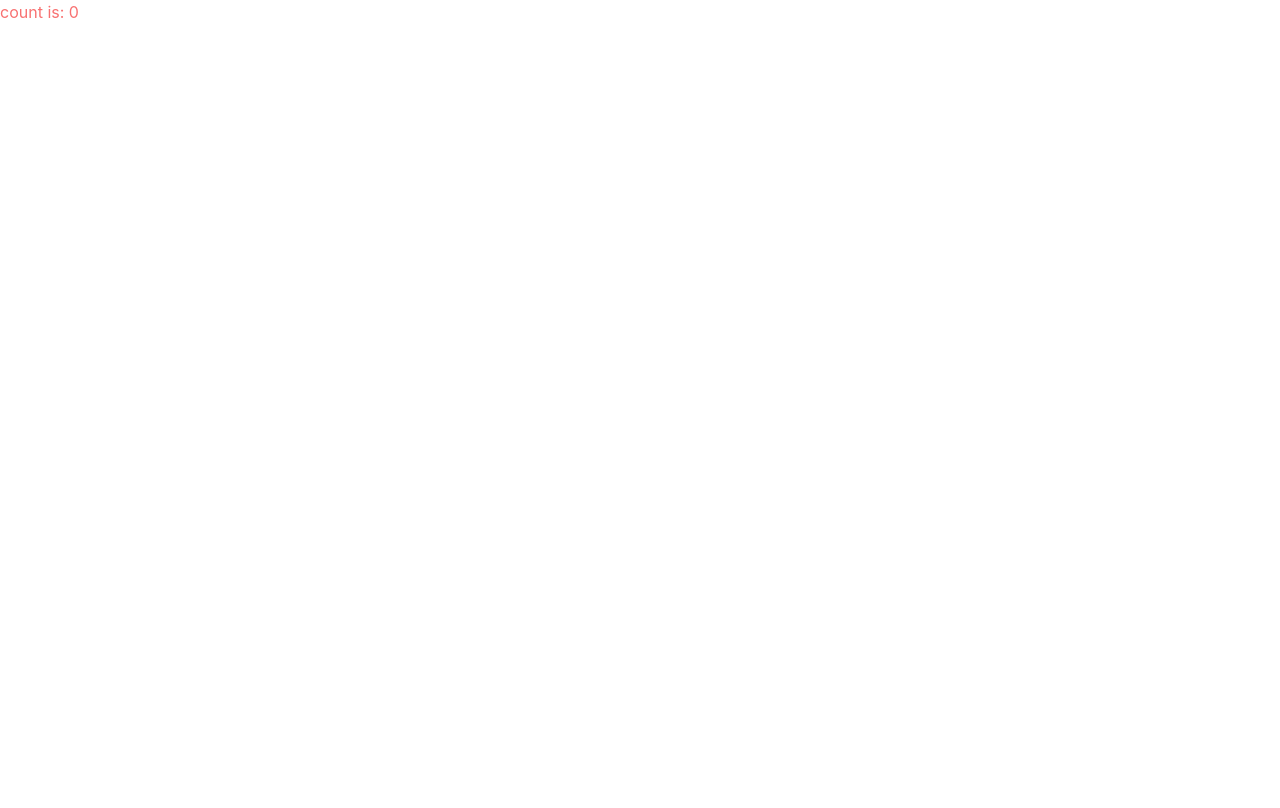
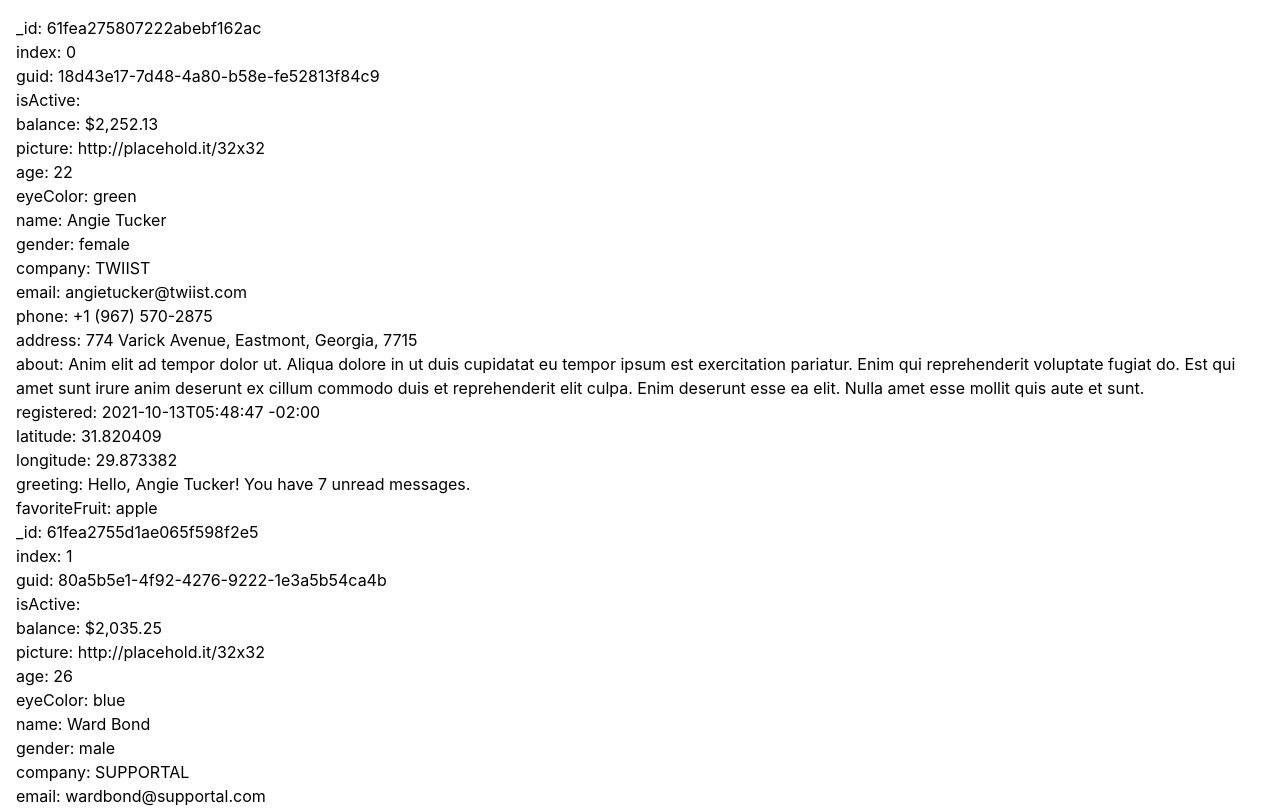
Before and after one commit to nono1013/random-json, a React (Vite) app: page / in a window 1280 px wide. Shown: the top 808 px of the page. Built offline with nearby package versions, Linux system fonts and the light colour scheme.

Commit message:
Dummy json and linter setup

```diff
--- a/src/App.tsx
+++ b/src/App.tsx
@@ -1,21 +1,34 @@
+/* eslint-disable react/no-array-index-key */
+
 import React, { useState } from 'react';
+import dummyJson from './dummy.json';
+
+type Json = Record<string, unknown>;
 
 function App() {
-	const [count, setCount] = useState(0);
+	const [dummy] = useState(dummyJson);
+	const isArray = (obj: unknown) => {
+		return Object.prototype.toString.call(obj) === '[object Array]';
+	};
 
 	return (
 		<div>
-			<header>
-				<p>
-					<button
-						className="text-red-400"
-						type="button"
-						onClick={() => setCount((count) => count + 1)}
-					>
-						count is: {count}
-					</button>
-				</p>
-			</header>
+			<main className="p-4">
+				{dummy.map((data: Json, i: number) => {
+					return (
+						<div key={`data-${i}`}>
+							{Object.keys(data).map((e: string) =>
+								(isArray(data[e]) || (
+									<p key={`dummy-${e.toString()}`}>
+										{e}
+										{': '}
+										{data[e]}
+									</p>
+								)))}
+						</div>
+					);
+				})}
+			</main>
 		</div>
 	);
 }
--- /dev/null
+++ b/src/dummy.json
@@ -0,0 +1,285 @@
+[
+	{
+		"_id": "61fea275807222abebf162ac",
+		"index": 0,
+		"guid": "18d43e17-7d48-4a80-b58e-fe52813f84c9",
+		"isActive": false,
+		"balance": "$2,252.13",
+		"picture": "http://placehold.it/32x32",
+		"age": 22,
+		"eyeColor": "green",
+		"name": "Angie Tucker",
+		"gender": "female",
+		"company": "TWIIST",
+		"email": "angietucker@twiist.com",
+		"phone": "+1 (967) 570-2875",
+		"address": "774 Varick Avenue, Eastmont, Georgia, 7715",
+		"about": "Anim elit ad tempor dolor ut. Aliqua dolore in ut duis cupidatat eu tempor ipsum est exercitation pariatur. Enim qui reprehenderit voluptate fugiat do. Est qui amet sunt irure anim deserunt ex cillum commodo duis et reprehenderit elit culpa. Enim deserunt esse ea elit. Nulla amet esse mollit quis aute et sunt.\r\n",
+		"registered": "2021-10-13T05:48:47 -02:00",
+		"latitude": 31.820409,
+		"longitude": 29.873382,
+		"tags": [
+			"ut",
+			"cillum",
+			"velit",
+			"excepteur",
+			"duis",
+			"aliquip",
+			"deserunt"
+		],
+		"friends": [
+			{
+				"id": 0,
+				"name": "Chelsea Snow"
+			},
+			{
+				"id": 1,
+				"name": "Richmond Levine"
+			},
+			{
+				"id": 2,
+				"name": "Jillian Garrett"
+			}
+		],
+		"greeting": "Hello, Angie Tucker! You have 7 unread messages.",
+		"favoriteFruit": "apple"
+	},
+	{
+		"_id": "61fea2755d1ae065f598f2e5",
+		"index": 1,
+		"guid": "80a5b5e1-4f92-4276-9222-1e3a5b54ca4b",
+		"isActive": false,
+		"balance": "$2,035.25",
+		"picture": "http://placehold.it/32x32",
+		"age": 26,
+		"eyeColor": "blue",
+		"name": "Ward Bond",
+		"gender": "male",
+		"company": "SUPPORTAL",
+		"email": "wardbond@supportal.com",
+		"phone": "+1 (860) 416-3710",
+		"address": "382 Hicks Street, Groton, American Samoa, 8550",
+		"about": "Reprehenderit excepteur sint sit veniam cupidatat proident sint dolor amet nisi cupidatat mollit. Sit id magna excepteur nisi nisi est proident aliqua minim. Magna est quis culpa quis labore culpa. Excepteur reprehenderit incididunt id esse aliqua tempor velit enim nostrud ullamco in do id in. Nulla dolor Lorem dolore veniam adipisicing dolore non laborum deserunt amet.\r\n",
+		"registered": "2015-03-21T06:40:40 -01:00",
+		"latitude": 62.062329,
+		"longitude": 78.409293,
+		"tags": [
+			"dolor",
+			"labore",
+			"culpa",
+			"non",
+			"adipisicing",
+			"tempor",
+			"laboris"
+		],
+		"friends": [
+			{
+				"id": 0,
+				"name": "Carissa Mcknight"
+			},
+			{
+				"id": 1,
+				"name": "Molina Hodges"
+			},
+			{
+				"id": 2,
+				"name": "Ann Hill"
+			}
+		],
+		"greeting": "Hello, Ward Bond! You have 5 unread messages.",
+		"favoriteFruit": "banana"
+	},
+	{
+		"_id": "61fea275d7a0413e19e73ecf",
+		"index": 2,
+		"guid": "73c06c54-e081-49de-acc7-17ac7d548fc9",
+		"isActive": true,
+		"balance": "$1,950.30",
+		"picture": "http://placehold.it/32x32",
+		"age": 33,
+		"eyeColor": "green",
+		"name": "Krystal Byrd",
+		"gender": "female",
+		"company": "IRACK",
+		"email": "krystalbyrd@irack.com",
+		"phone": "+1 (827) 461-3219",
+		"address": "561 Falmouth Street, Worcester, Vermont, 4065",
+		"about": "Dolor consectetur tempor aliqua excepteur tempor amet proident duis consequat do exercitation elit fugiat. Minim proident ad ad cupidatat et exercitation sint nisi. Voluptate consectetur qui dolor sint tempor nisi consectetur. Laboris elit nostrud eu commodo proident nostrud esse elit Lorem laboris aliqua mollit magna veniam.\r\n",
+		"registered": "2017-02-11T02:35:39 -01:00",
+		"latitude": 40.24236,
+		"longitude": -118.155543,
+		"tags": ["enim", "dolore", "et", "culpa", "ex", "consectetur", "Lorem"],
+		"friends": [
+			{
+				"id": 0,
+				"name": "Dodson Mcdowell"
+			},
+			{
+				"id": 1,
+				"name": "Wiley Richmond"
+			},
+			{
+				"id": 2,
+				"name": "Beverley Pena"
+			}
+		],
+		"greeting": "Hello, Krystal Byrd! You have 1 unread messages.",
+		"favoriteFruit": "apple"
+	},
+	{
+		"_id": "61fea2753cc9efdb09b1ea8d",
+		"index": 3,
+		"guid": "5237ad32-d1f3-4cd2-bb38-f01714e2f32c",
+		"isActive": true,
+		"balance": "$3,142.33",
+		"picture": "http://placehold.it/32x32",
+		"age": 30,
+		"eyeColor": "brown",
+		"name": "Bentley David",
+		"gender": "male",
+		"company": "COMVOY",
+		"email": "bentleydavid@comvoy.com",
+		"phone": "+1 (821) 431-3865",
+		"address": "260 Dunne Place, Kent, District Of Columbia, 691",
+		"about": "Culpa quis officia magna laboris consequat. Commodo est excepteur occaecat ex aliqua culpa sit dolore enim. Amet ex aliqua nulla Lorem cupidatat. Nulla labore aute dolore excepteur ut officia velit qui dolore nulla nulla non laboris. Occaecat fugiat mollit laborum ut dolore exercitation voluptate. Aliqua consequat irure eiusmod commodo laboris reprehenderit qui magna mollit adipisicing irure consectetur.\r\n",
+		"registered": "2017-04-15T11:05:06 -02:00",
+		"latitude": -55.816874,
+		"longitude": -107.042517,
+		"tags": ["do", "est", "in", "velit", "qui", "eu", "exercitation"],
+		"friends": [
+			{
+				"id": 0,
+				"name": "Jewel Mathis"
+			},
+			{
+				"id": 1,
+				"name": "Underwood Pollard"
+			},
+			{
+				"id": 2,
+				"name": "Travis Crane"
+			}
+		],
+		"greeting": "Hello, Bentley David! You have 6 unread messages.",
+		"favoriteFruit": "banana"
+	},
+	{
+		"_id": "61fea27569a38f415dabfa50",
+		"index": 4,
+		"guid": "5d3732e9-3739-4588-b9dd-7db7048075c5",
+		"isActive": true,
+		"balance": "$2,955.25",
+		"picture": "http://placehold.it/32x32",
+		"age": 33,
+		"eyeColor": "brown",
+		"name": "Lorene Goff",
+		"gender": "female",
+		"company": "AQUAFIRE",
+		"email": "lorenegoff@aquafire.com",
+		"phone": "+1 (875) 407-2039",
+		"address": "639 Dodworth Street, Stockdale, Idaho, 6929",
+		"about": "Lorem laboris anim non ex laborum irure veniam minim Lorem. Veniam excepteur adipisicing id nulla reprehenderit fugiat id proident. Esse excepteur voluptate dolor eu labore velit sunt reprehenderit deserunt Lorem velit duis. Sit excepteur ex eiusmod minim in anim quis sunt.\r\n",
+		"registered": "2020-02-18T03:25:11 -01:00",
+		"latitude": -13.328558,
+		"longitude": -157.234404,
+		"tags": ["eu", "nulla", "dolor", "dolor", "est", "ea", "elit"],
+		"friends": [
+			{
+				"id": 0,
+				"name": "Bonnie Gay"
+			},
+			{
+				"id": 1,
+				"name": "Carney Rogers"
+			},
+			{
+				"id": 2,
+				"name": "Robles Chen"
+			}
+		],
+		"greeting": "Hello, Lorene Goff! You have 2 unread messages.",
+		"favoriteFruit": "banana"
+	},
+	{
+		"_id": "61fea275268401c07c22b8e0",
+		"index": 5,
+		"guid": "cb49d9d7-9161-420a-b390-dd445e8d6ec9",
+		"isActive": false,
+		"balance": "$2,496.59",
+		"picture": "http://placehold.it/32x32",
+		"age": 30,
+		"eyeColor": "brown",
+		"name": "Deanna Hanson",
+		"gender": "female",
+		"company": "ZILLACTIC",
+		"email": "deannahanson@zillactic.com",
+		"phone": "+1 (969) 529-2617",
+		"address": "308 Garden Street, Disautel, North Carolina, 4710",
+		"about": "Eu exercitation adipisicing adipisicing id tempor sit velit id et ut mollit dolore commodo sunt. Aute qui ea cupidatat exercitation ullamco anim sunt minim laboris ex. Magna velit non aliqua sunt aliqua officia pariatur et duis proident Lorem. Laboris reprehenderit incididunt ipsum sit laborum amet cillum. Culpa quis duis id deserunt nostrud do dolor culpa veniam. Velit duis in dolor amet officia est dolor esse.\r\n",
+		"registered": "2014-04-29T09:21:57 -02:00",
+		"latitude": 52.340239,
+		"longitude": 139.009485,
+		"tags": [
+			"exercitation",
+			"qui",
+			"mollit",
+			"do",
+			"nulla",
+			"incididunt",
+			"nostrud"
+		],
+		"friends": [
+			{
+				"id": 0,
+				"name": "Dolores Meyers"
+			},
+			{
+				"id": 1,
+				"name": "Sara Alexander"
+			},
+			{
+				"id": 2,
+				"name": "Klein Carroll"
+			}
+		],
+		"greeting": "Hello, Deanna Hanson! You have 10 unread messages.",
+		"favoriteFruit": "strawberry"
+	},
+	{
+		"_id": "61fea275fd547986989a1556",
+		"index": 6,
+		"guid": "6a7af82d-2808-4a4c-8d01-d44f32b1677f",
+		"isActive": true,
+		"balance": "$2,229.93",
+		"picture": "http://placehold.it/32x32",
+		"age": 28,
+		"eyeColor": "blue",
+		"name": "Colleen Yates",
+		"gender": "female",
+		"company": "OPTICON",
+		"email": "colleenyates@opticon.com",
+		"phone": "+1 (917) 431-2947",
+		"address": "888 Powers Street, Matthews, Palau, 9554",
+		"about": "Excepteur velit do eu ad in sint veniam labore Lorem excepteur qui et. Eu laborum amet sunt esse minim excepteur qui consectetur laboris nostrud sunt aliqua cillum. Irure irure sunt anim magna irure.\r\n",
+		"registered": "2020-01-18T04:05:42 -01:00",
+		"latitude": -18.448743,
+		"longitude": 112.951085,
+		"tags": ["commodo", "esse", "non", "id", "consectetur", "Lorem", "qui"],
+		"friends": [
+			{
+				"id": 0,
+				"name": "Lilly Hays"
+			},
+			{
+				"id": 1,
+				"name": "Maryann Roman"
+			},
+			{
+				"id": 2,
+				"name": "Weber Barnett"
+			}
+		],
+		"greeting": "Hello, Colleen Yates! You have 8 unread messages.",
+		"favoriteFruit": "strawberry"
+	}
+]
--- a/tsconfig.json
+++ b/tsconfig.json
@@ -14,7 +14,7 @@
 		"resolveJsonModule": true,
 		"isolatedModules": true,
 		"noEmit": true,
-    "jsx": "react-jsx"
+		"jsx": "react-jsx",
 	},
 	"include": ["./src"]
 }
```
Also changed, not shown: 1 other file (tests, documents, lock files or other folders). Lines whose indentation alone changed are shown as unchanged.
